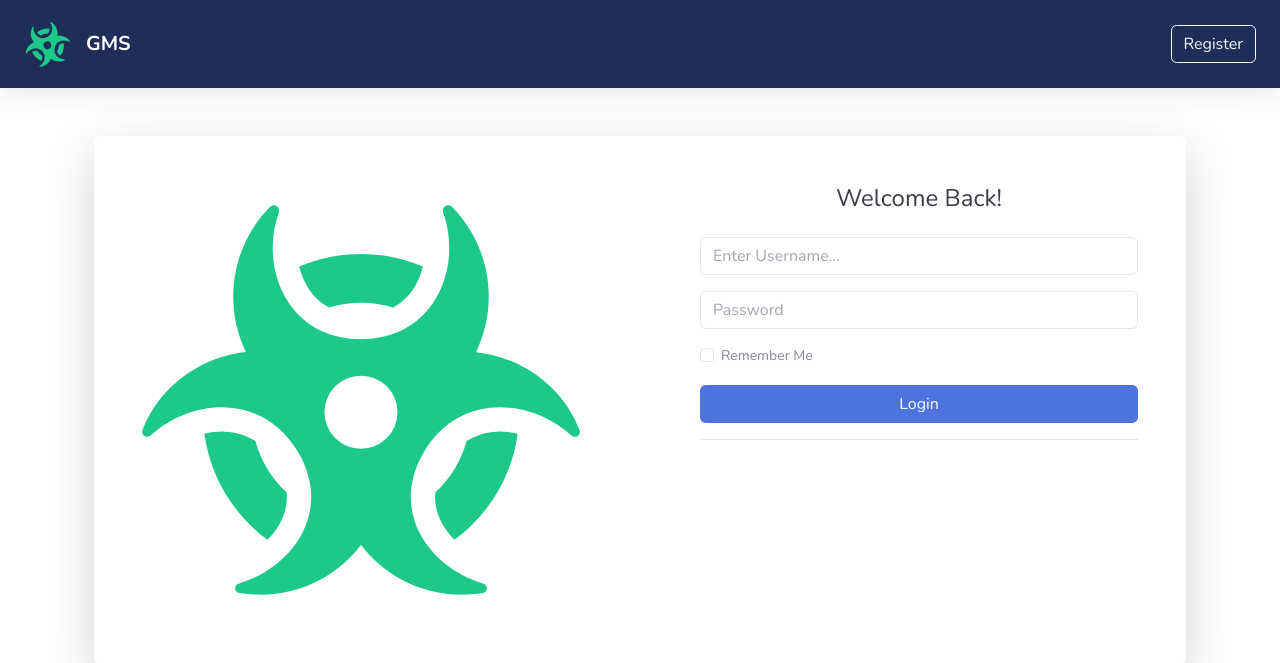
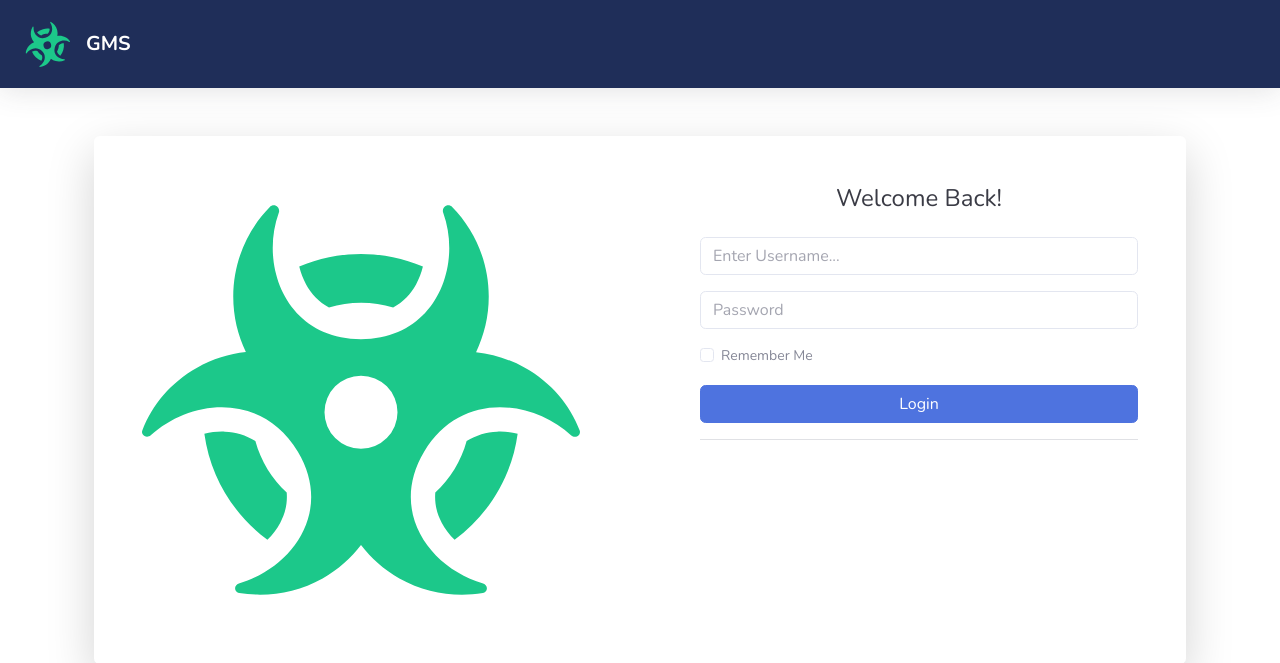
Before and after one commit to HashJProgramming/GMS, a PHP site: page /index.php in a window 1280 px wide. Shown: the top 663 px of the page. Run offline with PHP 8.4, Linux system fonts and the light colour scheme.

Commit message:
Remove register button from navigation bar

```diff
--- a/index.php
+++ b/index.php
@@ -31,7 +31,7 @@ if (isset($_SESSION['username'])) {
                     <li class="nav-item"></li>
                     <li class="nav-item"></li>
                     <li class="nav-item"></li>
-                </ul><a class="btn btn-outline-light ms-md-2" role="button" href="#">Register</a>
+                </ul>
             </div>
         </div>
     </nav>
```
